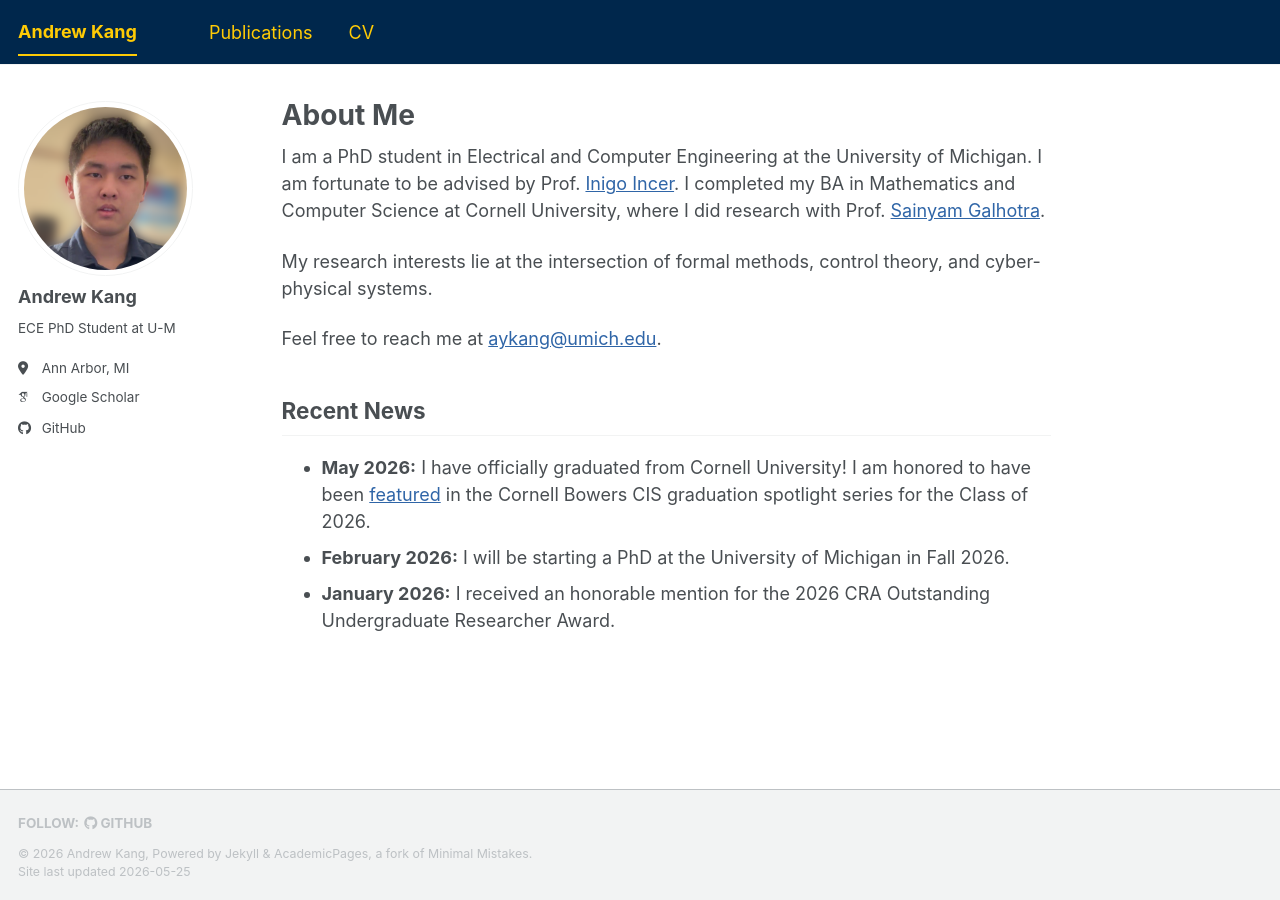
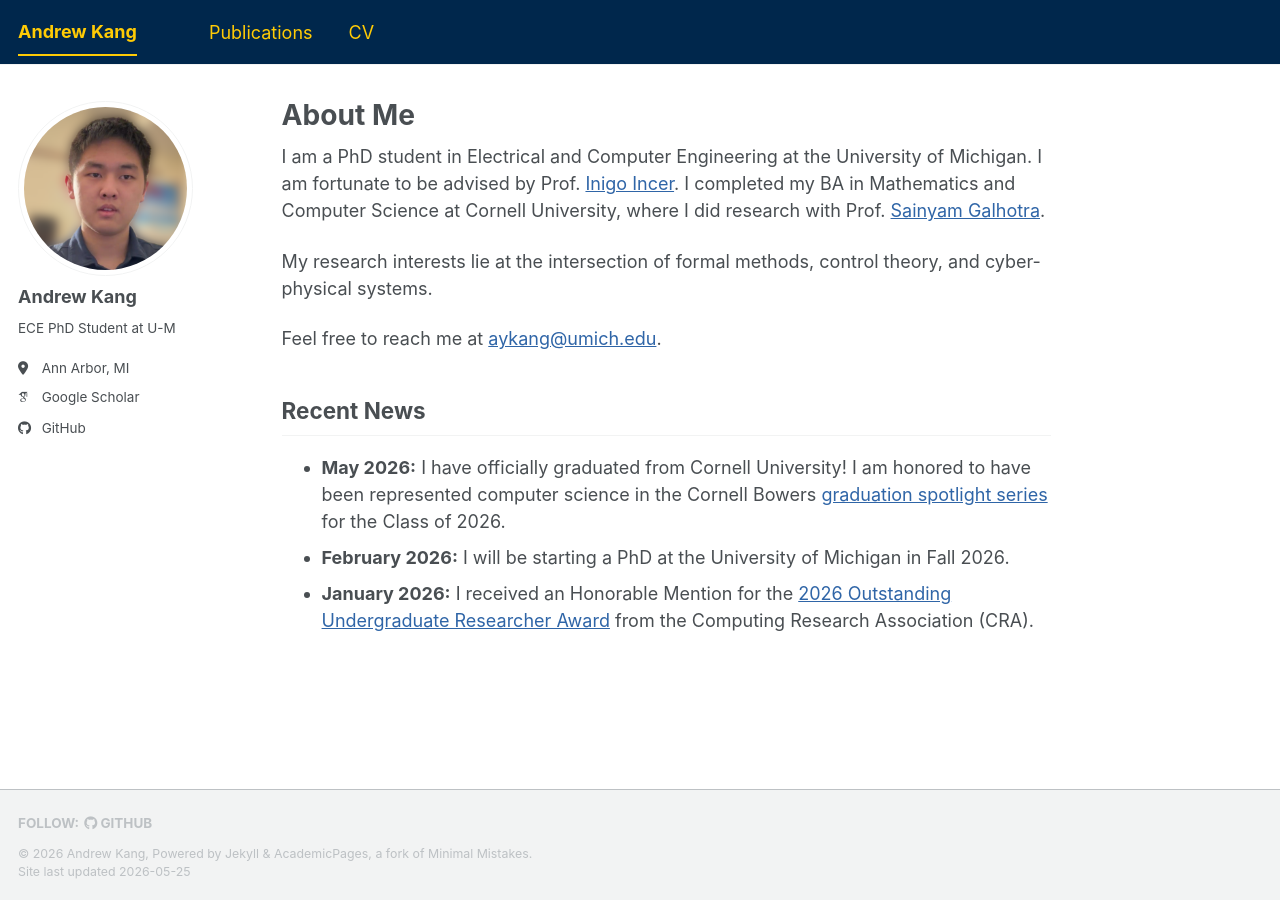
Before and after one commit to andrew-kang/andrew-kang.github.io, a Jekyll site: the page built from _pages/about.md, in a window 1280 px wide. Built offline with Jekyll 4.4.1, drawn with Linux system fonts in a browser that asks for light colours; some web fonts are replaced; a script bundle is joined from its source files by our own code; library files that are not in the unit come from our copies.

Commit message:
fix: make changes to recent news

```diff
--- a/_pages/about.md
+++ b/_pages/about.md
@@ -14,6 +14,6 @@ My research interests lie at the intersection of formal methods, control theory,
 Feel free to reach me at [aykang@umich.edu](mailto:aykang@umich.edu).
 
 ## Recent News
-- **May 2026:** I have officially graduated from Cornell University! I am honored to have been [featured](https://bowers.cornell.edu/news-stories/andrew-kang-26-making-most-undergraduate-research-opportunities) in the Cornell Bowers CIS graduation spotlight series for the Class of 2026.
+- **May 2026:** I have officially graduated from Cornell University! I am honored to have been represented computer science in the Cornell Bowers [graduation spotlight series](https://bowers.cornell.edu/news-stories/andrew-kang-26-making-most-undergraduate-research-opportunities) for the Class of 2026.
 - **February 2026:** I will be starting a PhD at the University of Michigan in Fall 2026.
-- **January 2026:** I received an honorable mention for the 2026 CRA Outstanding Undergraduate Researcher Award.
+- **January 2026:** I received an Honorable Mention for the [2026 Outstanding Undergraduate Researcher Award](https://cra.org/about/awards/outstanding-undergraduate-researcher-award/) from the Computing Research Association (CRA).
```
